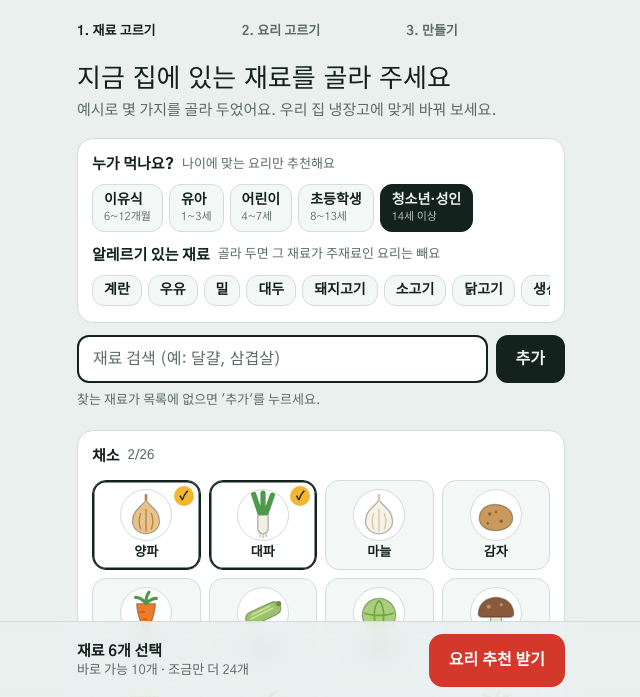
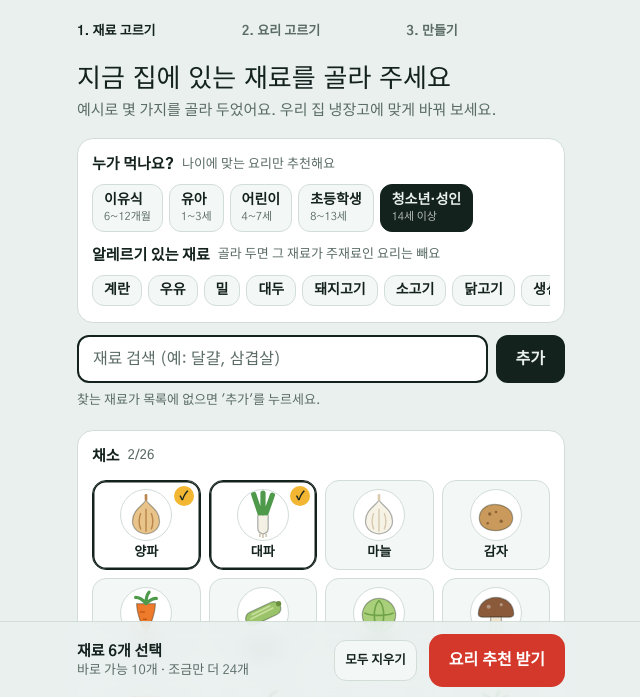
Before and after one commit to allback100/what-to-cook, a plain HTML site: page index.html in a window 1280 px wide. Shown: the part 101-798 px from the top of the page, without its empty margins (319-959 px from the left). Drawn offline with Linux system fonts and the light colour scheme.

Commit message:
소스 수정

```diff
--- a/index.html
+++ b/index.html
@@ -215,6 +215,9 @@ body.cooking .timers{z-index:40;bottom:110px}
 .bar-in{max-width:488px;margin:0 auto;display:flex;align-items:center;gap:12px}
 .bar-in p{margin:0;font-size:13px;color:var(--muted);flex:1;line-height:1.35}
 .bar-in p b{display:block;color:var(--ink);font-size:15px}
+.clearbtn{border:1.5px solid var(--line);background:var(--soft);border-radius:12px;padding:10px 10px;color:var(--ink);font-weight:700;font-size:12.5px;white-space:nowrap;flex:none}
+.clearbtn:active{filter:brightness(.95)}
+@media(max-width:340px){.bar-in{gap:8px}.clearbtn{padding:10px 8px;font-size:12px}.bar .cta{padding:14px 12px;font-size:15px}}
 .cta{border:0;border-radius:14px;background:var(--accent);color:var(--accent-ink);font-weight:800;font-size:16px;padding:14px 20px;white-space:nowrap}
 .cta:disabled{opacity:.45;cursor:not-allowed}
 
@@ -1005,14 +1008,14 @@ function viewIngredients(){
     ${state.custom.length ? `<section class="group"><h3>직접 추가한 재료 <small>누르면 빠져요</small></h3><div class="tiles">${customChips}</div></section>` : ""}
     ${GROUPS.map(([g, items], gi) => `<section class="group" data-g="${gi}"><h3>${g} <small class="cnt">${items.filter(n=>state.sel.includes(n)).length}/${items.length}${g==="기본 양념"?" · 흔한 양념은 미리 체크했어요":""}</small></h3>
       <div class="tiles">${items.map(tile).join("")}</div></section>`).join("")}
-    <p class="empty" id="noHit" hidden></p>
-    <button type="button" class="textbtn" id="clear">고른 재료 모두 지우기</button>`;
+    <p class="empty" id="noHit" hidden></p>`;
   bar();
 }
 function bar(){
   const n = picked(), {ready, near} = ranked();
   $bar.hidden = false;
   $barIn.innerHTML = `<p><b>재료 ${n}개 선택</b>${n ? `바로 가능 ${ready.length}개 · 조금만 더 ${near.length}개` : "재료를 한 개 이상 골라 주세요"}</p>
+    ${n || state.custom.length ? `<button type="button" class="clearbtn" id="clear" aria-label="고른 재료 모두 지우기">모두 지우기</button>` : ""}
     <button type="button" class="cta" data-go="recipes" ${n?"":"disabled"}>요리 추천 받기</button>`;
 }
 
```
